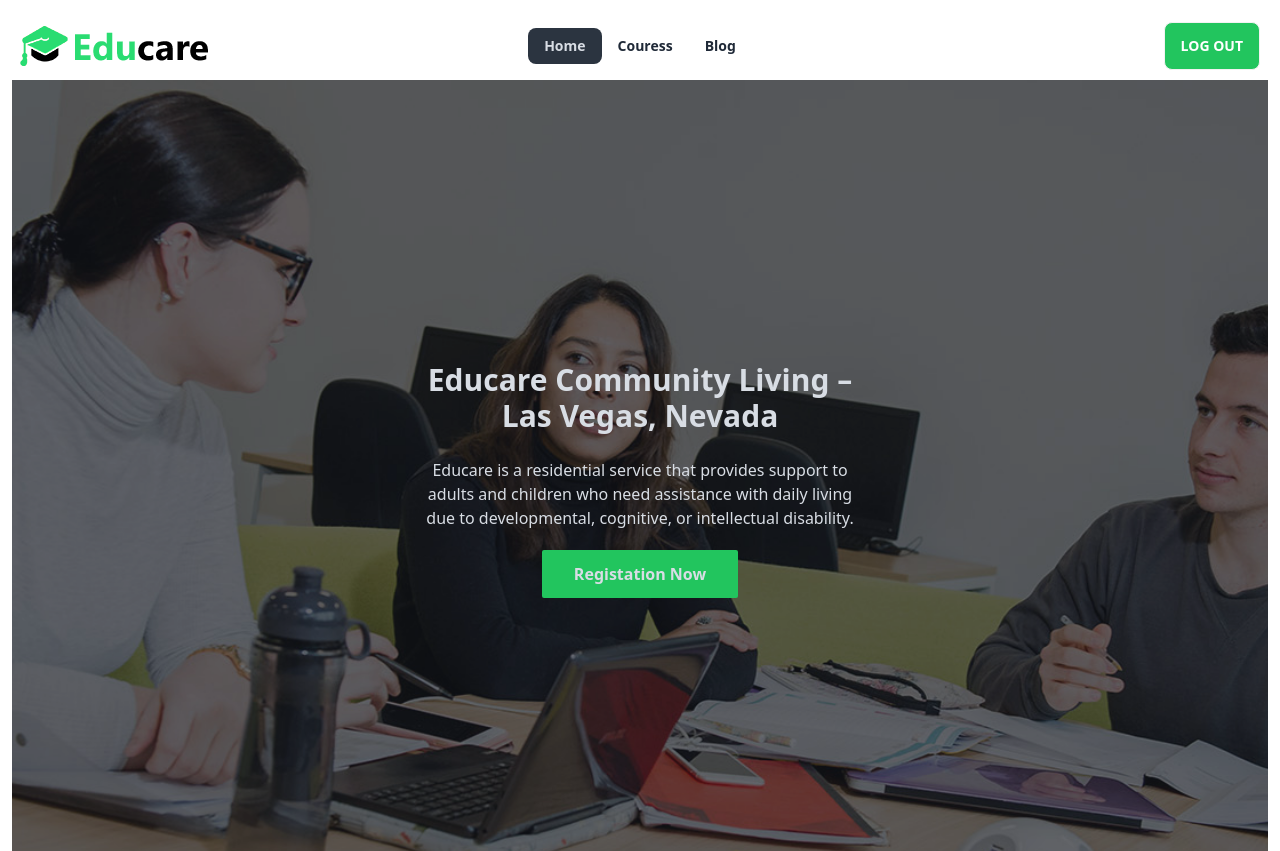
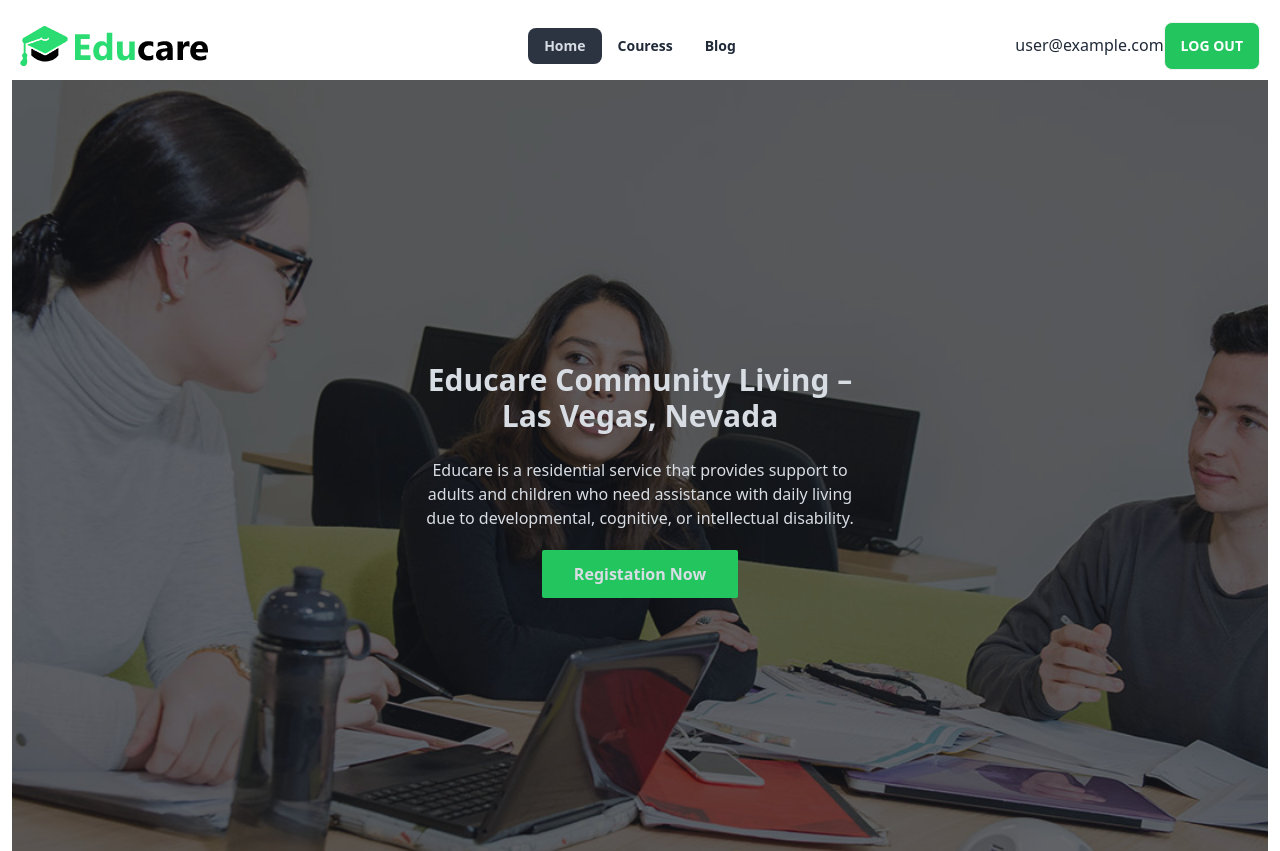
Before and after one commit to Mahmudaamimi/event-management, a React (Vite) app: page / in a window 1280 px wide. Shown: the top 851 px of the page. Built offline with nearby package versions, Linux system fonts and the light colour scheme; no server answers; sample sign-in values are in the browser's storage.

Commit message:
update btn

```diff
--- a/src/Components/Navbar.jsx
+++ b/src/Components/Navbar.jsx
@@ -35,7 +35,11 @@ const Navbar = () => {
   </div>
   <div className="navbar-end">
     {
-      user ?  <button onClick={handleLogOut} className="btn  bg-green-500 text-white ">Log Out</button>
+      user?.email ? <div>
+    <span>{user.email}</span>
+  <button onClick={handleLogOut} className="btn  bg-green-500 text-white ">Log Out</button>
+  </div>
+
       :
   <Link to = '/login'>
      <button className="btn  bg-green-500 text-white">Login</button>
--- a/src/Provider/Authprovider.jsx
+++ b/src/Provider/Authprovider.jsx
@@ -22,6 +22,7 @@ const Authprovider = ({children}) => {
         return signOut(auth)
     }
     const githubLogin = ()=>{
+        setLoading(true)
         return signInWithPopup(auth,githubprovider);
     }
     useEffect(()=>{
```
